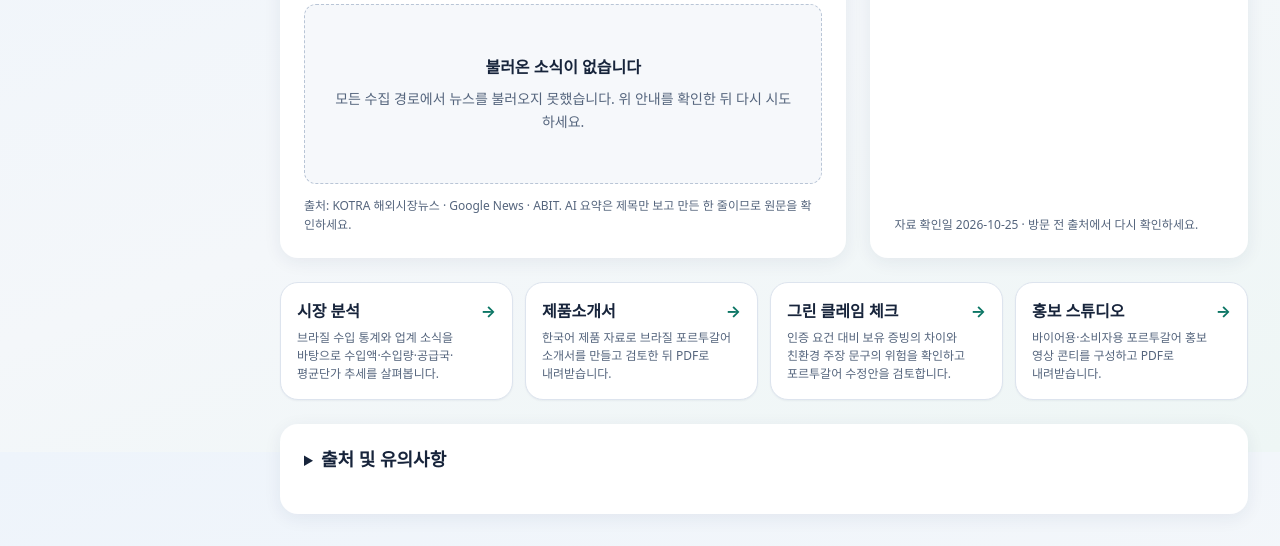
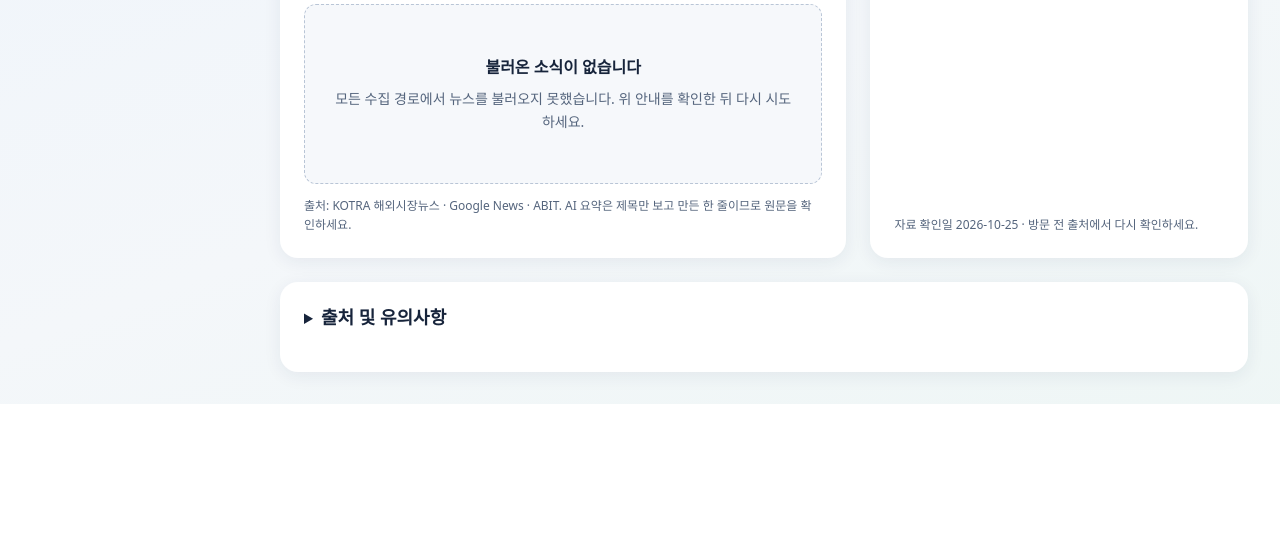
Before and after one commit to hys7628/fionex, a Flask app: page / in a window 1280 px wide. Shown: the part 1148-1694 px from the top of the page. After the commit the page ends 1552 px from the top, so only its background shows below. Run offline with Flask 3, Linux system fonts and the light colour scheme; data that the repository does not hold is empty.

Commit message:
바로가기 카드는 Home에 추가하지 않는다.
다음 4개 바로가기 카드는 Home에 추가하지 않는다.

- 시장 분석
- 제품소개서
- 그린 클레임 체크
- 홍보 스튜디오

```diff
--- a/features/home/static/home.css
+++ b/features/home/static/home.css
@@ -657,68 +657,6 @@
   align-self: center;
 }
 
-/* ---------- 다른 탭 바로가기 ---------- */
-/* 좁은 화면 2×2, 1100px(공통 2열 기준) 이상 한 줄 4개. 사이드바와 같은 #기능id 링크입니다. */
-.feature-home .home-shortcut-list {
-  display: grid;
-  grid-template-columns: repeat(2, minmax(0, 1fr));
-  gap: var(--space-3);
-  margin: 0;
-  padding: 0;
-  list-style: none;
-}
-
-@media (min-width: 1100px) {
-  .feature-home .home-shortcut-list {
-    grid-template-columns: repeat(4, minmax(0, 1fr));
-  }
-}
-
-.feature-home .home-shortcut-list > li {
-  display: flex;
-}
-
-.feature-home .home-shortcut {
-  display: flex;
-  flex: 1;
-  flex-direction: column;
-  gap: var(--space-1);
-  min-width: 0;
-  padding: var(--space-4);
-  border: 1px solid transparent;
-  border-radius: var(--radius-lg);
-  background: var(--color-surface);
-  box-shadow: var(--shadow-sm);
-  color: var(--color-text);
-  text-decoration: none;
-  transition: border-color var(--transition-fast), background-color var(--transition-fast);
-}
-
-.feature-home .home-shortcut:hover {
-  border-color: var(--color-primary);
-  background: var(--color-surface-hover);
-}
-
-.feature-home .home-shortcut-title {
-  display: flex;
-  align-items: center;
-  justify-content: space-between;
-  gap: var(--space-2);
-  font-weight: var(--font-weight-bold);
-  word-break: keep-all;  /* 한국어를 낱말 단위로 줄바꿈("체/크"처럼 끊기지 않게) */
-}
-
-.feature-home .home-shortcut-arrow {
-  color: var(--color-primary-text);
-}
-
-.feature-home .home-shortcut-desc {
-  color: var(--color-text-muted);
-  font-size: var(--font-size-xs);
-  line-height: 1.5;
-  word-break: keep-all;
-}
-
 /* ---------- 1행 상태 요약(바이어 시간 · 환율) compact ---------- */
 /* 두 카드만 위아래 여백을 줄입니다(Home 전용 클래스 home-summary-card). 좌우는 공통 .card 값과 같게 두어
    아래 카드들과 제목 시작선이 맞습니다(데스크톱 24px, 960px 미만 20px). */
@@ -862,20 +800,6 @@
   color: var(--color-accent-text);
 }
 
-/* 바로가기: hover 옅은 민트 면 + 민트 테두리, 화살표 민트 */
-.feature-home .home-shortcut {
-  border-color: var(--color-border);
-}
-
-.feature-home .home-shortcut:hover {
-  border-color: var(--color-accent);
-  background: var(--color-accent-soft);
-}
-
-.feature-home .home-shortcut-arrow {
-  color: var(--color-accent-text);
-}
-
 /* ---------- 업계 소식 상세(같은 탭 안의 화면) ---------- */
 .feature-home .home-news-detail {
   display: flex;
--- a/features/home/templates/home/panel.html
+++ b/features/home/templates/home/panel.html
@@ -144,22 +144,6 @@
     </article>
   </div>
 
-  {# 다른 탭 바로가기: 사이드바와 같은 해시 링크(#기능id)로 이동만 합니다(데이터·상태 전달 없음).
-     제목·안내는 각 탭 routes.py FEATURE의 label·description(사이드바·머리글과 같은 원본)을 그대로 씁니다. #}
-  <nav class="home-shortcuts" aria-labelledby="home-shortcuts-title">
-    <h2 class="visually-hidden" id="home-shortcuts-title">다른 탭 바로가기</h2>
-    <ul class="home-shortcut-list">
-      {% for t in features if t.id != "home" %}
-      <li>
-        <a class="home-shortcut" href="#{{ t.id }}">
-          <span class="home-shortcut-title">{{ t.label }}<span class="home-shortcut-arrow" aria-hidden="true">→</span></span>
-          <span class="home-shortcut-desc">{{ t.description }}</span>
-        </a>
-      </li>
-      {% endfor %}
-    </ul>
-  </nav>
-
   {# 카드에 있던 긴 안내·출처 문장을 모읍니다. 내용은 줄이지 않고 위치만 옮겼습니다. #}
   <details class="card home-notes" id="home-notes">
     <summary class="home-notes-summary"><h2 class="card-title">출처 및 유의사항</h2></summary>
```
Also changed, not shown: docs/worklogs/hong_eunju/prompt_log.md (+12 -0 lines), docs/worklogs/hong_eunju/validation.md (+9 -0 lines), features/home/feature_spec.md (+4 -14 lines).
